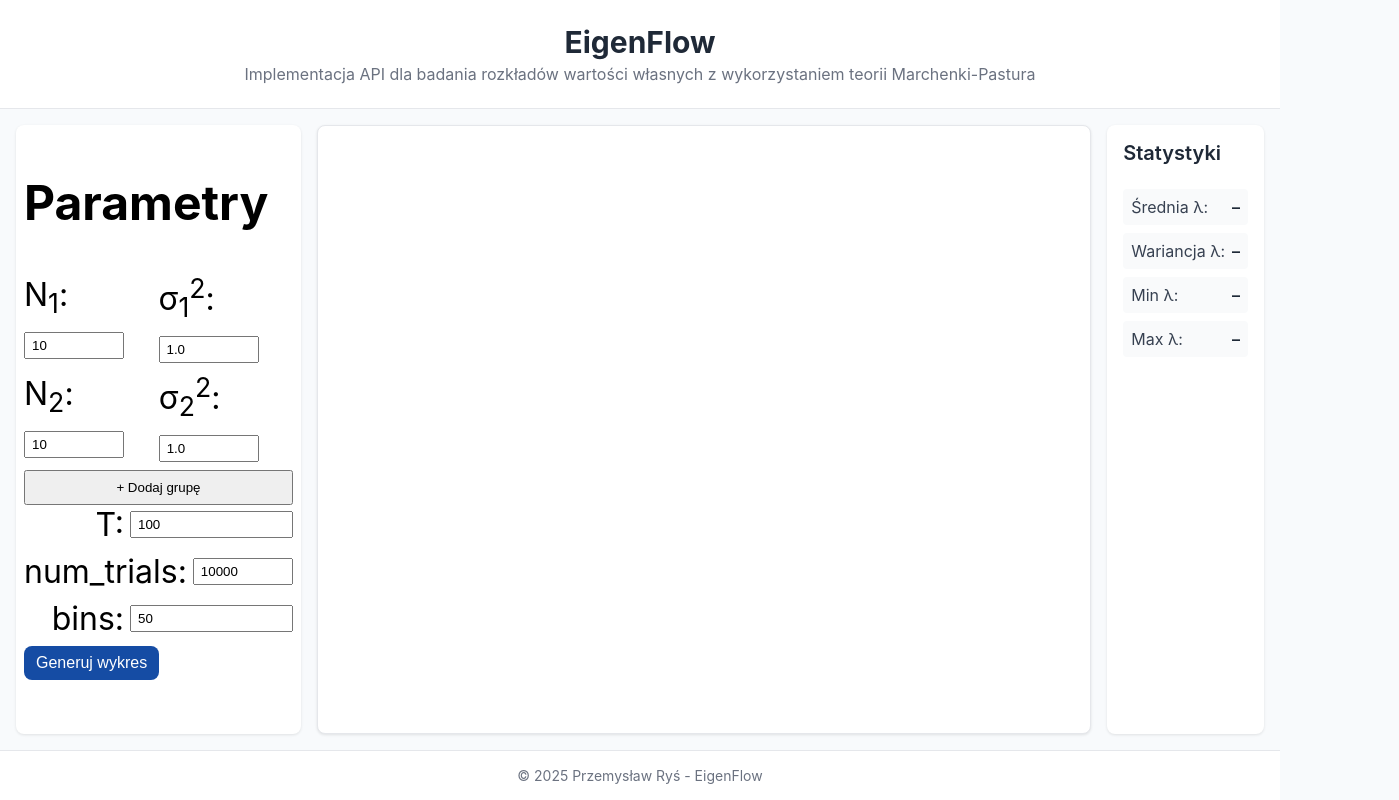
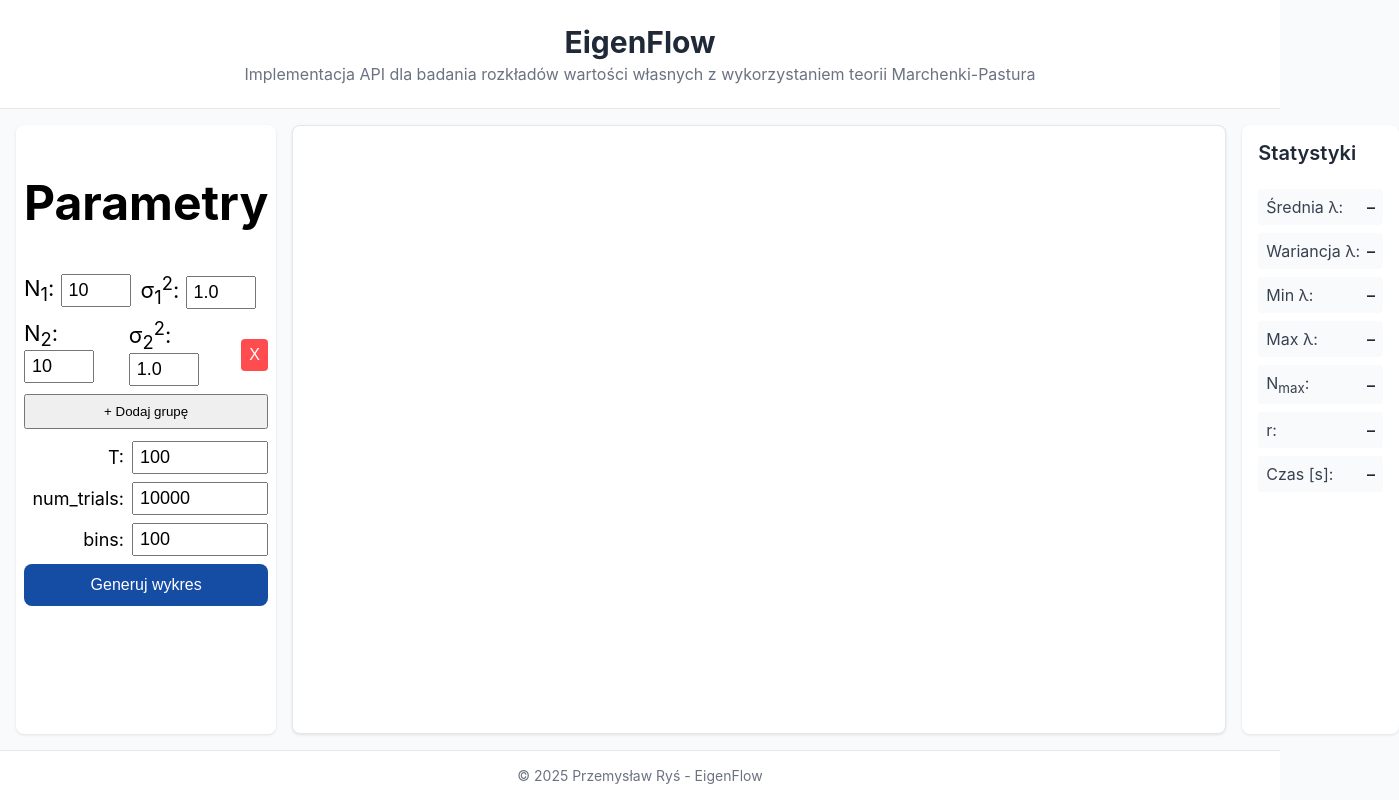
Before and after one commit to Krzemon/eigenflow, a plain HTML site: page index.html in a window 1280 px wide. Both pictures are taken after a click on the button "+ Dodaj grupę". Shown: the whole page, 1399 px wide, since content can reach past the window. Drawn offline with nearby package versions, Linux system fonts and the light colour scheme.

Commit message:
statystyki

```diff
--- a/css/style.css
+++ b/css/style.css
@@ -53,7 +53,8 @@ main {
    LEFT PANEL / FORM
 ========================= */
 .left-panel {
-    flex: 0 0 16%;
+    flex: 1 1 18%;
+    /* min-width: 1000px; */
     background-color: #fff;
     padding: 0.5rem;
     border-radius: 0.5rem;
@@ -66,11 +67,13 @@ main {
     text-align: center;
     padding: 8px 12px;
     margin-top: 8px;
+    margin-bottom: 12px;
     box-sizing: border-box;
 }
 
 .group-row {
     display: flex;
+    font-size: 22px;
     flex-direction: row;
     align-items: center;
     gap: 10px;
@@ -78,16 +81,18 @@ main {
 }
 
 .form-input {
-    width: 100px;
+    width: 70px;
+    font-size: 18px;
     padding: 4px 6px;
     box-sizing: border-box;
 }
 
 .single-row {
     display: flex;
+    font-size: 18px;
     flex-direction: row;
     align-items: center;
-    gap: 6px;
+    gap: 8px;
     margin-bottom: 8px;
 }
 
@@ -103,10 +108,11 @@ main {
 }
 
 .submit-button {
+    width: 100%;
     background-color: #154ca4;
     color: #fff;
     border: none;
-    padding: 0.5rem 0.75rem;
+    padding: 0.75rem 0.75rem;
     border-radius: 0.5rem;
     font-weight: 500;
     cursor: pointer;
@@ -168,7 +174,9 @@ main {
    CENTER PANEL / CHART
 ========================= */
 .center-panel {
-    flex: 1; /* zajmuje resztę miejsca */
+    flex: 2 1 72%; /* zajmuje resztę miejsca */
+    min-width: 900px;
+    overflow: auto;
     background-color: white;
     padding: 1rem;
     border-radius: 0.5rem;
--- a/index.html
+++ b/index.html
@@ -46,7 +46,7 @@
           </div>
           <div class="single-row">
             <label>bins:</label>
-            <input type="number" name="bins" value="50" class="form-input" />
+            <input type="number" name="bins" value="100" class="form-input" />
           </div>
         </div>
 
@@ -69,6 +69,10 @@
         <div class="stat-item"><span class="stat-label">Wariancja λ:</span> <span id="var-lambda" class="stat-value">–</span></div>
         <div class="stat-item"><span class="stat-label">Min λ:</span> <span id="min-lambda" class="stat-value">–</span></div>
         <div class="stat-item"><span class="stat-label">Max λ:</span> <span id="max-lambda" class="stat-value">–</span></div>
+
+        <div class="stat-item"><span class="stat-label">N<sub>max</sub>: </span> <span id="N_total" class="stat-value">–</span></div>
+        <div class="stat-item"><span class="stat-label">r: </span> <span id="r" class="stat-value">–</span></div>
+        <div class="stat-item"><span class="stat-label">Czas [s]: </span> <span id="elapsed_time" class="stat-value">–</span></div>
       </div>
     </aside>
 
--- a/js/main.js
+++ b/js/main.js
@@ -6,8 +6,17 @@ document.addEventListener("DOMContentLoaded", () => {
   // -------------------------
   // Dodawanie nowych grup N_i i sigma_i²
   // -------------------------
+
   addBtn.addEventListener('click', () => {
-    const index = container.children.length + 1;
+    const rows = container.querySelectorAll('.group-row');
+
+    // Usuń przycisk "Usuń" z poprzedniej grupy
+    if (rows.length > 0) {
+      const prevRemoveBtn = rows[rows.length - 1].querySelector('.remove-btn');
+      if (prevRemoveBtn) prevRemoveBtn.remove();
+    }
+
+    const index = rows.length + 1;
     const div = document.createElement('div');
     div.className = 'group-row';
     div.style.display = 'flex';
@@ -17,8 +26,65 @@ document.addEventListener("DOMContentLoaded", () => {
       <label>N<sub>${index}</sub>: <input type="number" name="N_list" value="10" class="form-input" /></label>
       <label>σ<sub>${index}</sub><sup>2</sup>: <input type="number" step="0.1" name="sigma_squared_list" value="1.0" class="form-input" /></label>
     `;
+
+  // Dodaj przycisk "Usuń" do nowej grupy
+  addRemoveButton(div);
     container.appendChild(div);
+    updateIndexes();
   });
+
+  function updateIndexes() {
+    const rows = container.querySelectorAll('.group-row');
+    rows.forEach((row, i) => {
+      row.querySelector('label:first-child').innerHTML = `N<sub>${i+1}</sub>: <input type="number" name="N_list" value="10" class="form-input" />`;
+      row.querySelector('label:nth-child(2)').innerHTML = `σ<sub>${i+1}</sub><sup>2</sup>: <input type="number" step="0.1" name="sigma_squared_list" value="1.0" class="form-input" />`;
+    });
+  }
+
+  function addRemoveButton(row) {
+    const btn = document.createElement('button');
+    btn.type = 'button';
+    btn.textContent = 'Usuń';
+    btn.className = 'remove-btn';
+
+    // Kwadratowy przycisk z X
+    btn.textContent = 'X';
+    btn.style.width = '32px';
+    btn.style.height = '32px';
+    btn.style.padding = '0'; // usuwa padding, żeby był kwadratowy
+    btn.style.fontSize = '16px';
+    btn.style.backgroundColor = '#ff4d4f';
+    btn.style.color = 'white';
+    btn.style.border = 'none';
+    btn.style.borderRadius = '4px';
+    btn.style.cursor = 'pointer';
+    btn.style.display = 'inline-flex';
+    btn.style.alignItems = 'center';
+    btn.style.justifyContent = 'center';
+
+    btn.style.margin = '0 auto'; // automatyczne marginesy po bokach
+    btn.style.display = 'block'; // margin:auto działa tylko dla block
+    btn.style.marginTop = '8px';
+
+    // Efekt po najechaniu
+    btn.addEventListener('mouseover', () => {
+      btn.style.backgroundColor = '#ff7875';
+    });
+    btn.addEventListener('mouseout', () => {
+      btn.style.backgroundColor = '#ff4d4f';
+    });
+
+    // Funkcja usuwania
+    btn.addEventListener('click', () => {
+      container.removeChild(row);
+      updateIndexes();
+
+      const newRows = container.querySelectorAll('.group-row');
+      if (newRows.length > 0) addRemoveButton(newRows[newRows.length - 1]);
+    });
+
+    row.appendChild(btn);
+  }
 
   // -------------------------
   // Obsługa submit formularza – wysyłka JSON
@@ -27,10 +93,16 @@ document.addEventListener("DOMContentLoaded", () => {
     e.preventDefault();
 
     // Pobranie danych z formularza
-    const N_list = Array.from(container.querySelectorAll('input[name="N_list"]'))
-      .map(i => parseInt(i.value) || 0);
-    const sigma_squared_list = Array.from(container.querySelectorAll('input[name="sigma_squared_list"]'))
-      .map(i => parseFloat(i.value) || 0);
+    const N_list = [];
+    const sigma_squared_list = [];
+
+    container.querySelectorAll('.group-row').forEach(row => {
+      const N = parseInt(row.querySelector('input[name="N_list"]').value);
+      const sigma = parseFloat(row.querySelector('input[name="sigma_squared_list"]').value);
+
+      N_list.push(N);
+      sigma_squared_list.push(sigma);
+    });
 
     const T = parseInt(form.querySelector('input[name="T"]').value) || 100;
     const num_trials = parseInt(form.querySelector('input[name="num_trials"]').value) || 10000;
@@ -116,6 +188,9 @@ document.addEventListener("DOMContentLoaded", () => {
         document.getElementById("var-lambda").textContent = json.stats.var?.toFixed(3) ?? "–";
         document.getElementById("min-lambda").textContent = json.stats.min?.toFixed(3) ?? "–";
         document.getElementById("max-lambda").textContent = json.stats.max?.toFixed(3) ?? "–";
+        document.getElementById("elapsed_time").textContent = json.stats.elapsed_minutes?.toFixed(3) ?? "–";
+        document.getElementById("N_total").textContent = json.stats.N_total?.toFixed(3) ?? "–";
+        document.getElementById("r").textContent = json.stats.r?.toFixed(3) ?? "–";
       }
 
     } catch (err) {
```
